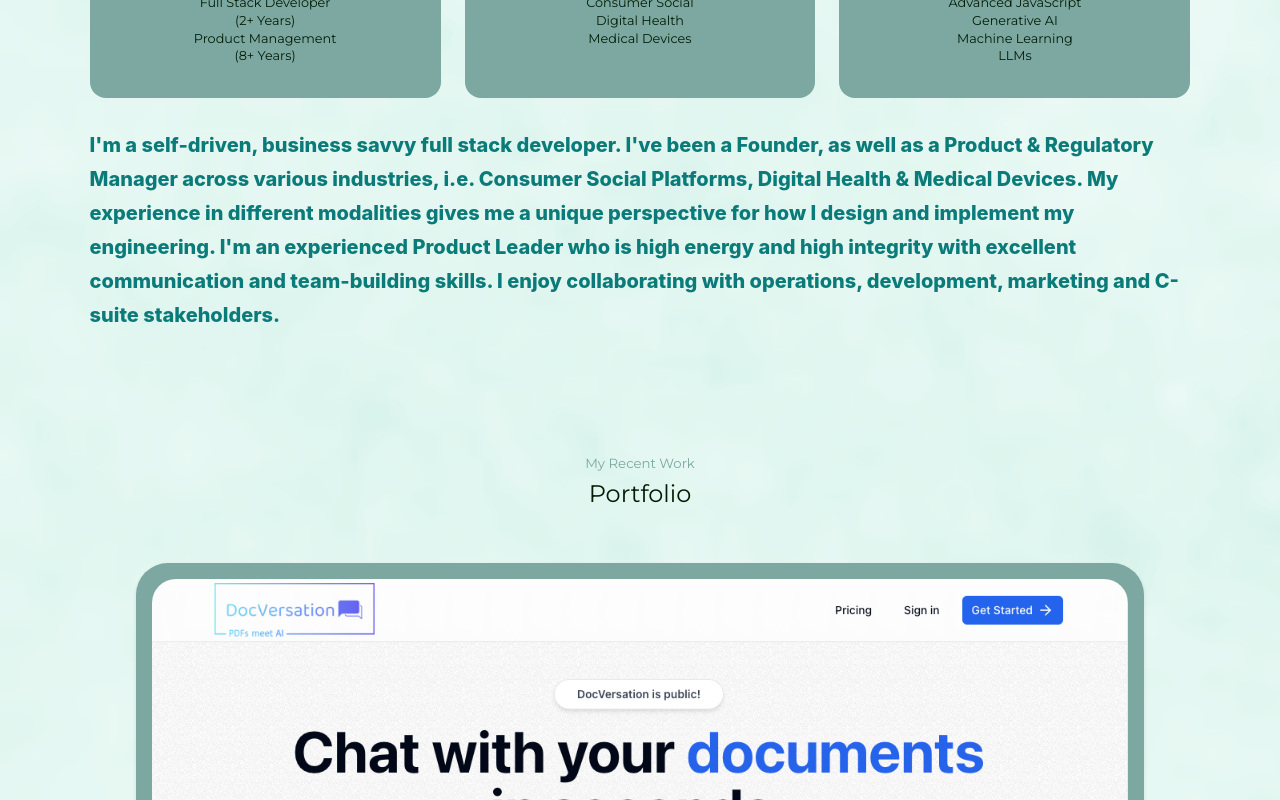
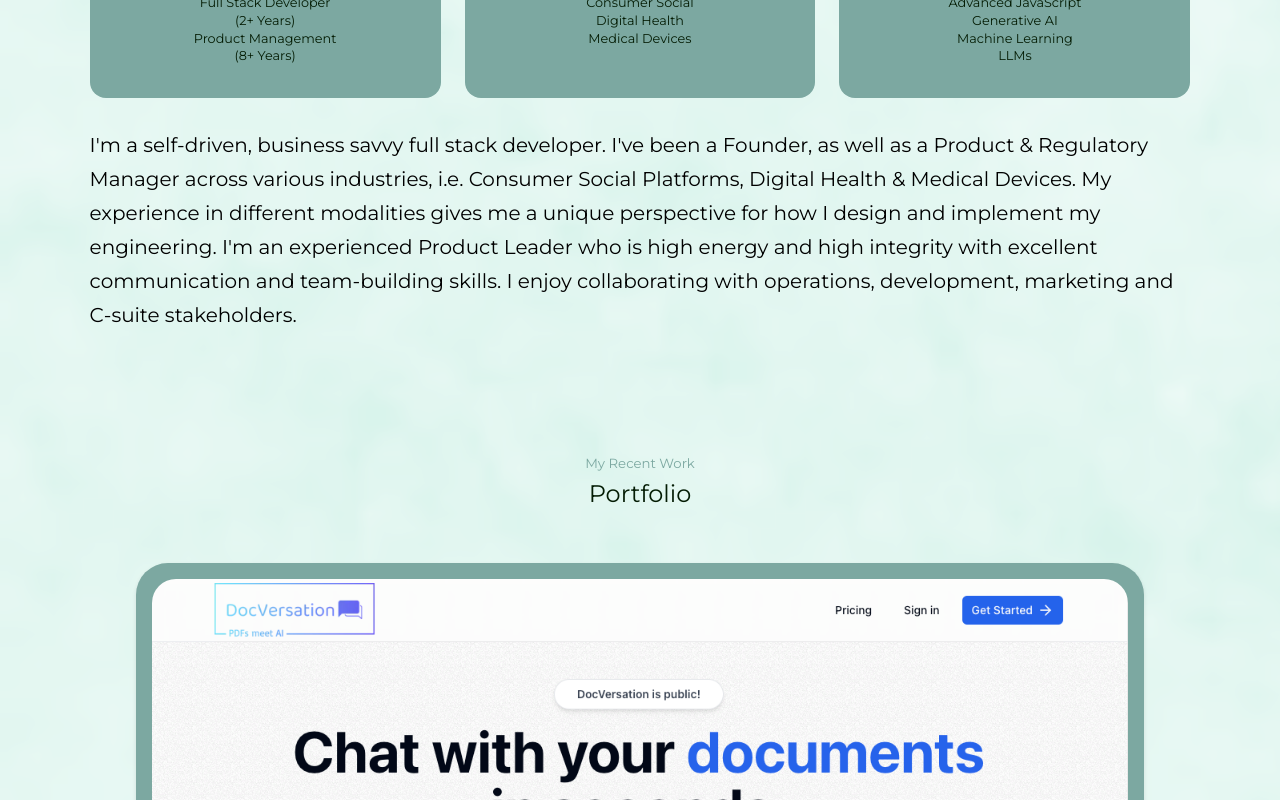
Before and after one commit to TheForeverOptimist/react-portfolio, a React (Create React App) app: page / in a window 1280 px wide. Shown: the part 1120-1920 px from the top of the page. Built offline with nearby package versions, Linux system fonts and the light colour scheme.

Commit message:
added animations

```diff
--- a/package.json
+++ b/package.json
@@ -6,12 +6,14 @@
   "dependencies": {
     "@emotion/react": "^11.11.0",
     "@emotion/styled": "^11.11.0",
+    "@gsap/react": "^2.1.0",
     "@mui/icons-material": "^5.11.16",
     "@mui/material": "^5.13.0",
     "@testing-library/jest-dom": "^5.16.5",
     "@testing-library/react": "^13.4.0",
     "@testing-library/user-event": "^13.5.0",
     "emailjs-com": "^3.2.0",
+    "gsap": "^3.12.5",
     "react": "^18.2.0",
     "react-dom": "^18.2.0",
     "react-scripts": "5.0.1",
--- a/src/components/about/about.jsx
+++ b/src/components/about/about.jsx
@@ -39,13 +39,14 @@ const about = () => {
           </div>
           <p
             style={{
-              fontFamily: "Inter",
+              fontFamily: "Montserrat",
               fontSize: "20px",
               display: "flex",
               alignItems: "center",
               justifyContent: "center",
               marginTop: "30px",
-              fontWeight: "800"
+              fontWeight: "500",
+              color: "black"
             }}
           >
             I'm a self-driven, business savvy full stack developer. I've been a
--- a/src/components/header/header.jsx
+++ b/src/components/header/header.jsx
@@ -3,13 +3,29 @@ import "./header.css";
 import CTA from "./cta";
 import ME from "../../assets/metransparent.png";
 import HeaderSocial from "./headersocials";
+import gsap from "gsap";
+import { useGSAP } from "@gsap/react";
 
-const header = () => {
+
+
+
+
+
+  const Header = () => {
+    useGSAP(() => {
+      const tl = gsap.timeline();
+      tl.from(".line1", { y: 100, opacity: 0, duration: 0.5 })
+        .from(".line2", { y: 100, opacity: 0, duration: 0.5, rotationY: '360'}, '<')
+        .from(".text-light", { y: 100, opacity: 0, duraiton: 0.5}, '<')
+        .from(".cta", { y: 100, opacity: 0, duration: 1, ease: "bounce", rotationX: '360'})
+        .from(".me", { x: 100, opacity: 0, duration: 0.3, ease: "linear"}, '<')
+    });
+
     return (
       <header>
         <div className="container header_container">
-        <h5>Hello I'm</h5>
-        <h1>Sean Munjal</h1>
+          <h5 className="line1">Hello I'm</h5>
+          <h1 className="line2">Sean Munjal</h1>
           <h5 className="text-light">Full Stack Developer</h5>
           <CTA />
           <HeaderSocial />
@@ -25,4 +41,4 @@ const header = () => {
     );
   };
 
-export default header;
+  export default Header;
```
Also changed, not shown: 2 other files (tests, documents, lock files or other folders). Lines whose indentation alone changed are shown as unchanged.
